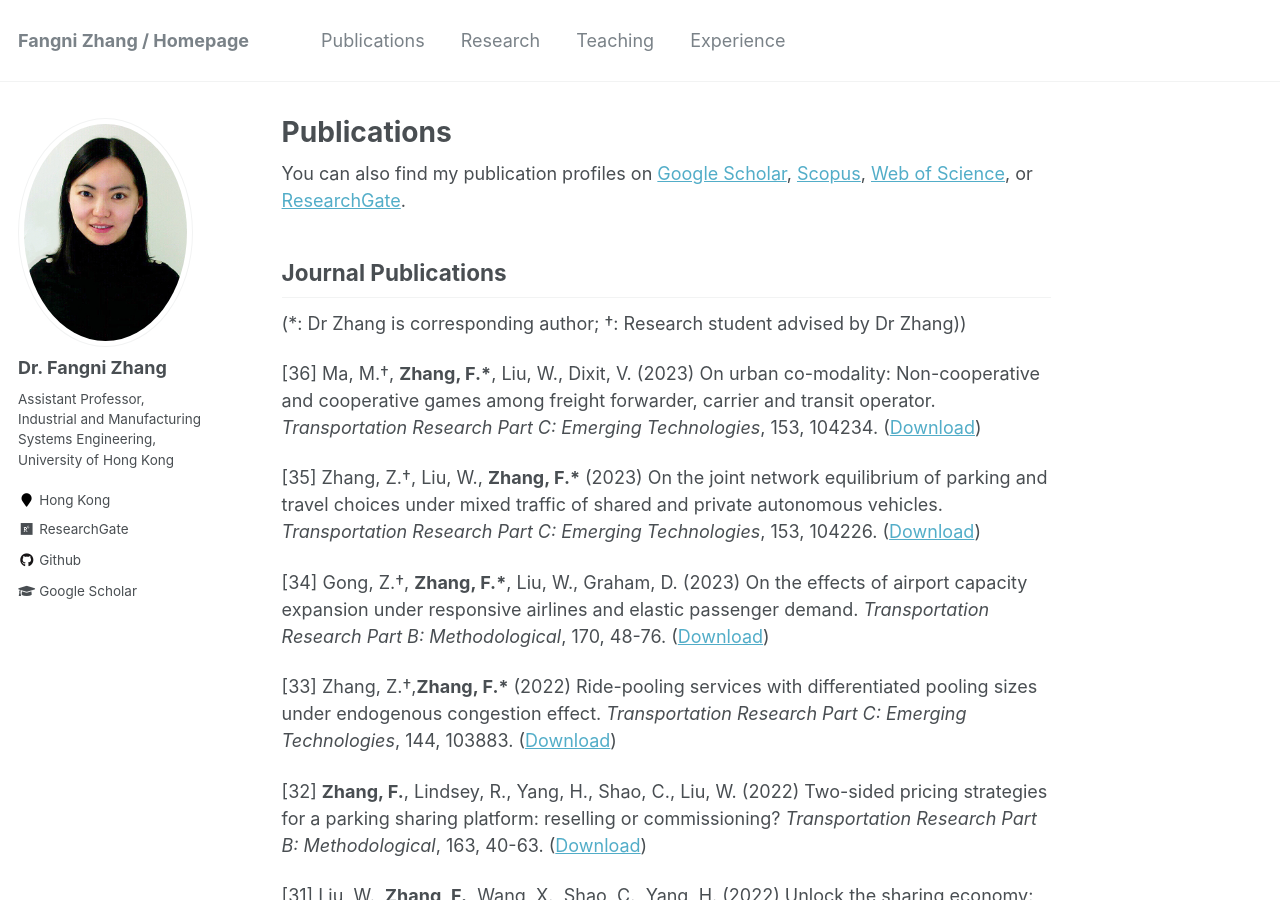
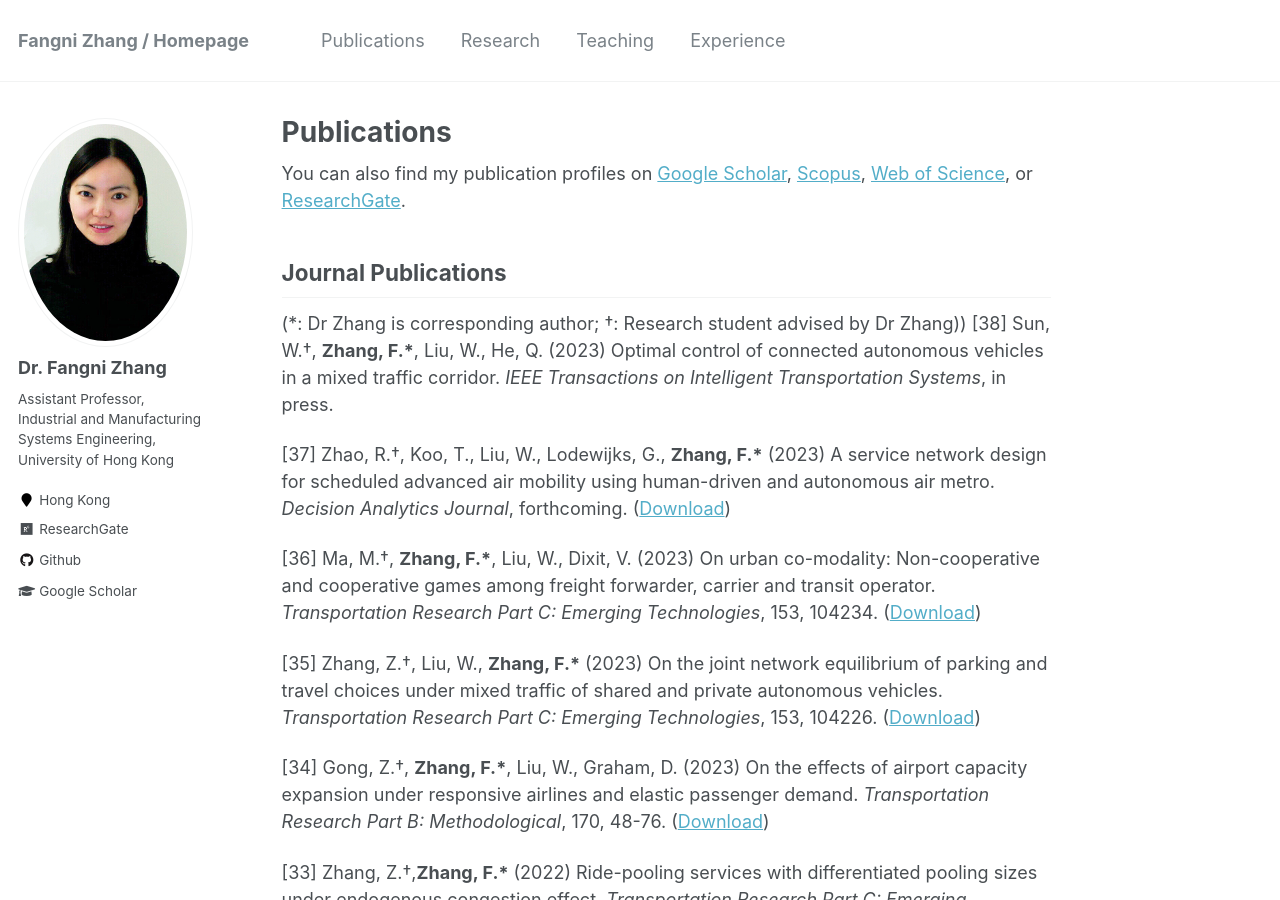
Before and after one commit to fangnizhang/fangnizhang.github.io, a Jekyll site: the page built from _pages/publications.md, in a window 1280 px wide and 900 px high. Built offline with Jekyll 4.4.1, drawn with Linux system fonts in a browser that asks for light colours.

Commit message:
Update publications.md

```diff
--- a/_pages/publications.md
+++ b/_pages/publications.md
@@ -19,6 +19,9 @@ You can also find my publication profiles on [Google Scholar](https://scholar.go
 Journal Publications
 ----------
 (*: Dr Zhang is corresponding author; †: Research student advised by Dr Zhang))
+[38] Sun, W.†, __Zhang, F.\*__, Liu, W., He, Q. (2023) Optimal control of connected autonomous vehicles in a mixed traffic corridor. _IEEE Transactions on Intelligent Transportation Systems_, in press.
+
+[37] Zhao, R.†, Koo, T., Liu, W., Lodewijks, G., __Zhang, F.\*__ (2023) A service network design for scheduled advanced air mobility using human-driven and autonomous air metro. _Decision Analytics Journal_, forthcoming. ([Download](https://doi.org/10.1016/j.dajour.2023.100312))
 
 [36] Ma, M.†, __Zhang, F.\*__, Liu, W., Dixit, V. (2023) On urban co-modality: Non-cooperative and cooperative games among freight forwarder, carrier and transit operator. _Transportation Research Part C: Emerging Technologies_, 153, 104234. ([Download](https://doi.org/10.1016/j.trc.2023.104234))
 
```
